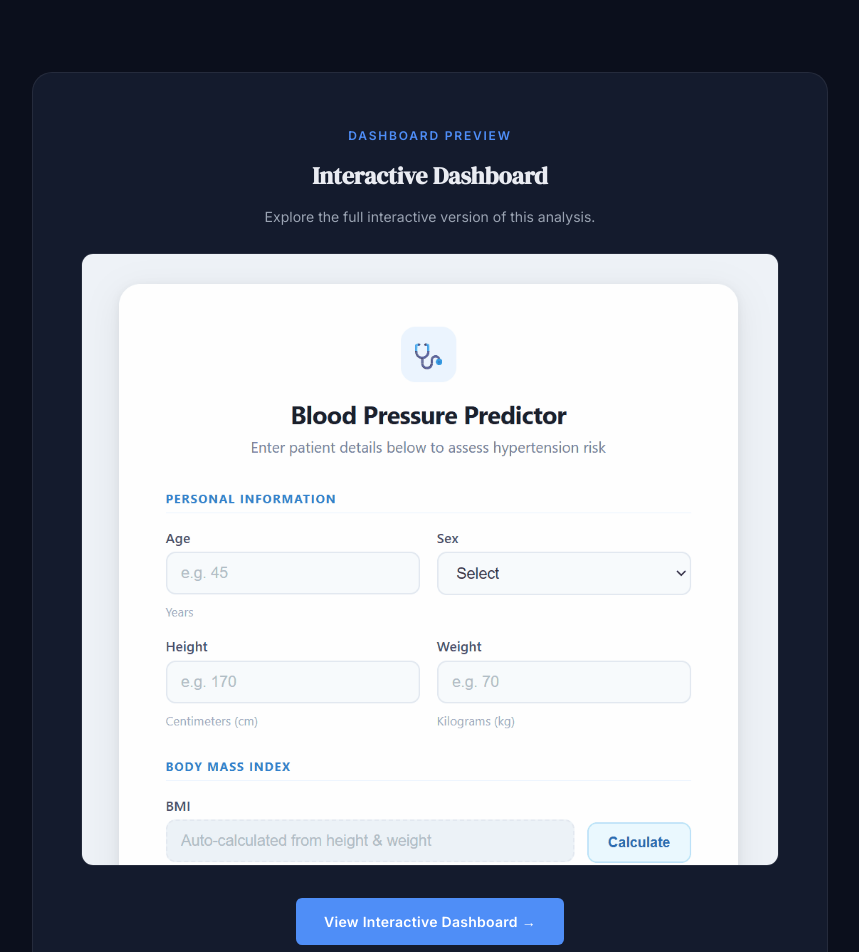
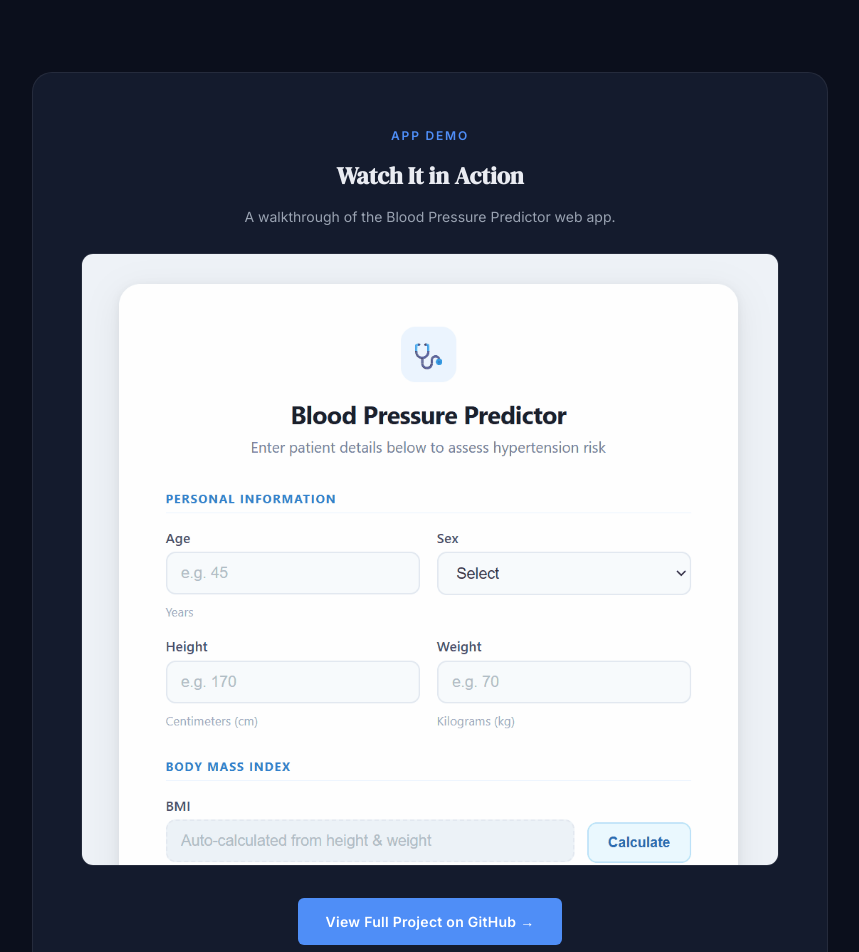
Before and after one commit to usman-abdul/usmanolamide_portfolio, a React (Vite) app in the folder portfolio/: page /projects/health in a window 1280 px wide. Shown: the part 3420-4372 px from the top of the page, without its empty margins (210-1069 px from the left). Built offline with nearby package versions, Linux system fonts and the light colour scheme.

Commit message:
fix health project preview labels and github button text

```diff
--- a/portfolio/src/pages/project-details/ProjectDetailTemplate.jsx
+++ b/portfolio/src/pages/project-details/ProjectDetailTemplate.jsx
@@ -157,20 +157,20 @@ export default function ProjectDetailTemplate({ project }) {
           viewport={{ once: true }}
         >
           <div className="project-detail__preview-header">
-            <span className="section-label">Dashboard Preview</span>
-            <h3>Interactive Dashboard</h3>
-            <p>Explore the full interactive version of this analysis.</p>
+            <span className="section-label">{project.slug === 'health' ? 'App Demo' : 'Dashboard Preview'}</span>
+            <h3>{project.slug === 'health' ? 'Watch It in Action' : 'Interactive Dashboard'}</h3>
+            <p>{project.slug === 'health' ? 'A walkthrough of the Blood Pressure Predictor web app.' : 'Explore the full interactive version of this analysis.'}</p>
           </div>
           {project.demo ? (
             <img
               src={project.demo}
-              alt={`${project.title} dashboard demo`}
+              alt={`${project.title} demo`}
               className="project-detail__preview-image"
             />
           ) : project.image ? (
             <img
               src={project.image}
-              alt={`${project.title} dashboard preview`}
+              alt={`${project.title} preview`}
               className="project-detail__preview-image"
             />
           ) : null}
@@ -181,7 +181,7 @@ export default function ProjectDetailTemplate({ project }) {
               rel="noopener noreferrer"
               className="btn btn-primary"
             >
-              View Interactive Dashboard →
+              {project.slug === 'health' ? 'View Full Project on GitHub →' : 'View Interactive Dashboard →'}
             </a>
           )}
         </motion.div>
```
